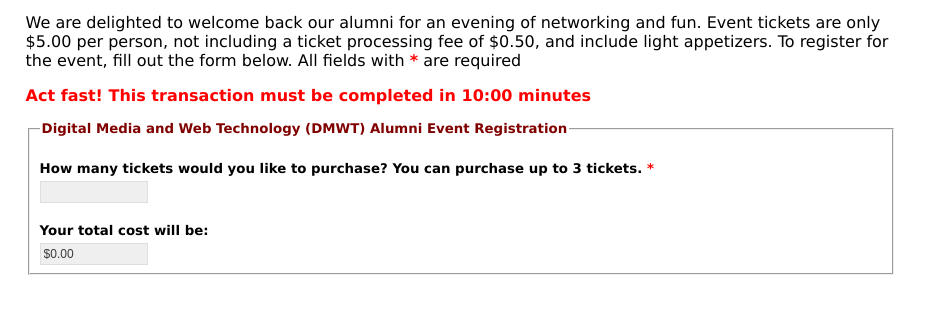
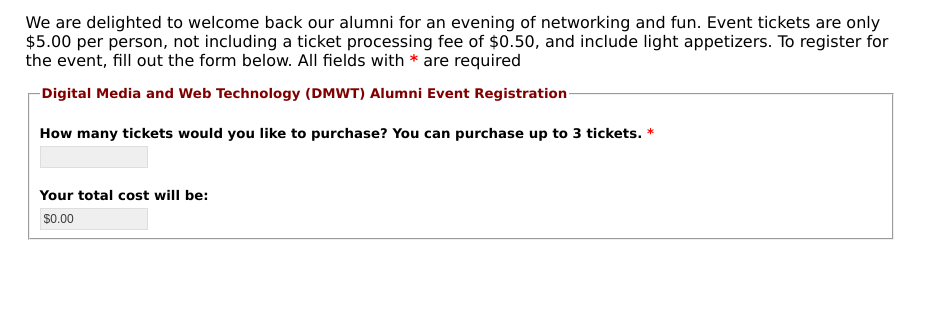
Before and after one commit to SelkieFaery/eventregistration, a plain HTML site: page index.html in a window 1280 px wide. Shown: the part 76-390 px from the top of the page, without its empty margins (0-931 px from the left). Drawn offline with Linux system fonts and the light colour scheme.

Commit message:
Update index.html

```diff
--- a/index.html
+++ b/index.html
@@ -19,10 +19,6 @@
 	<article>
 		<section>
 			<p id="tagline">We are delighted to welcome back our alumni for an evening of networking and fun. Event tickets are only $5.00 per person, not including a ticket processing fee of $0.50, and include light appetizers. To register for the event, fill out the form below. All fields with <span class="required">*</span> are required</p>
-		</section>
-
-		<section>
-			<p id="transactionTimer">Act fast! This transaction must be completed in <span id="timer">10:00</span> minutes</p>
 		</section>
 
 		<section>
```
